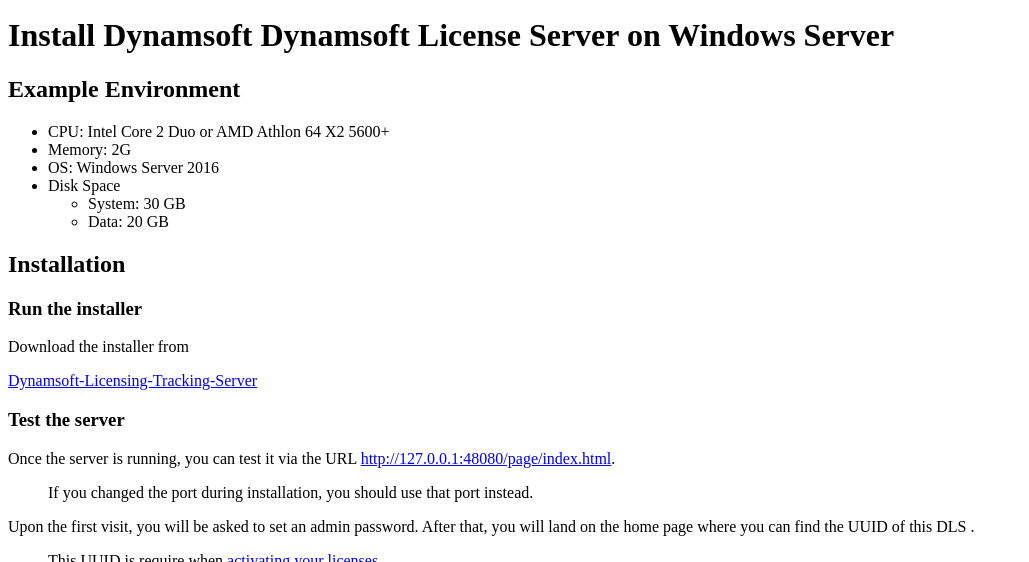
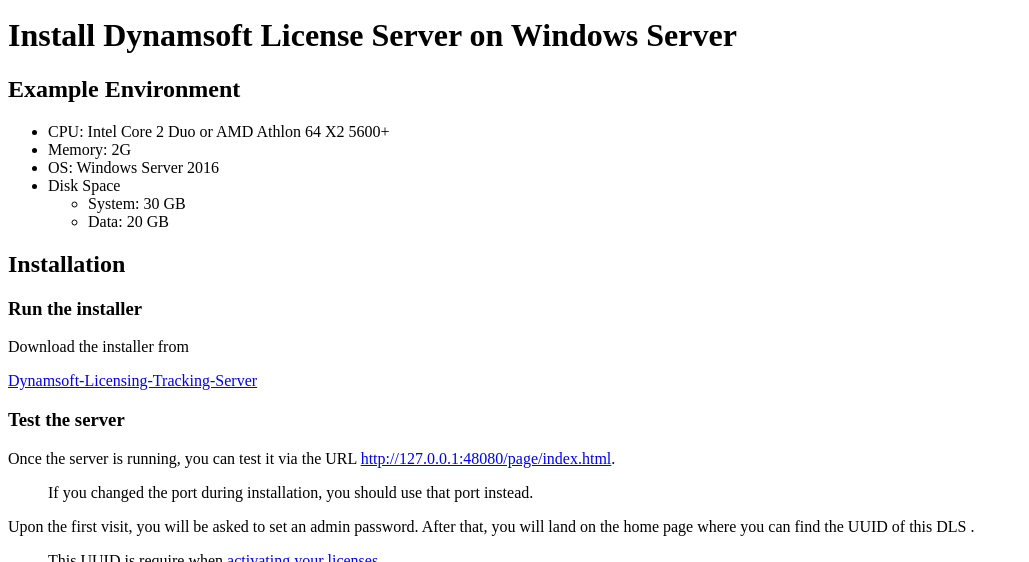
Before and after one commit to dynamsoft-docs/license-server-docs, a Jekyll site: the page built from selfhosting/DLSonWindows.md, in a window 1280 px wide and 900 px high, scrolled down 458 px, cut to the strip 243-805 px from the top of the window. Shown: the whole strip, without its empty margins (0-1029 px from the left). Built offline with Jekyll 4.4.1, drawn with Linux system fonts in a browser that asks for light colours.

Commit message:
Update DLSonWindows.md

```diff
--- a/selfhosting/DLSonWindows.md
+++ b/selfhosting/DLSonWindows.md
@@ -7,7 +7,7 @@
 needAutoGenerateSidebar: true
 ---
 
-# Install Dynamsoft Dynamsoft License Server on Windows Server
+# Install Dynamsoft License Server on Windows Server
 
 ## Example Environment
 
```
